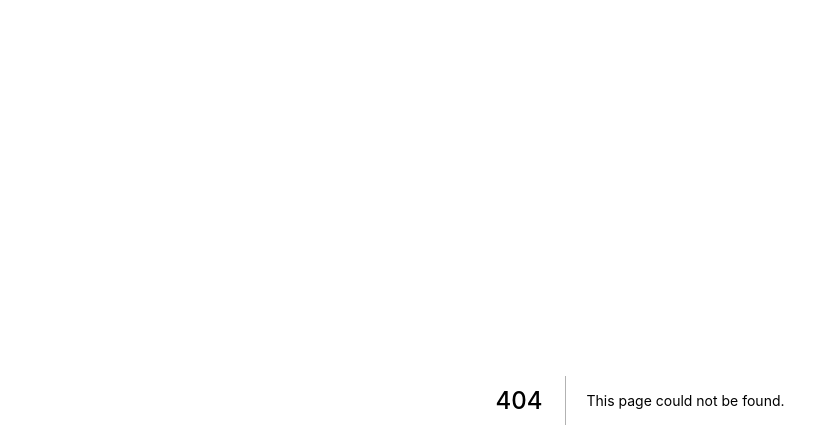
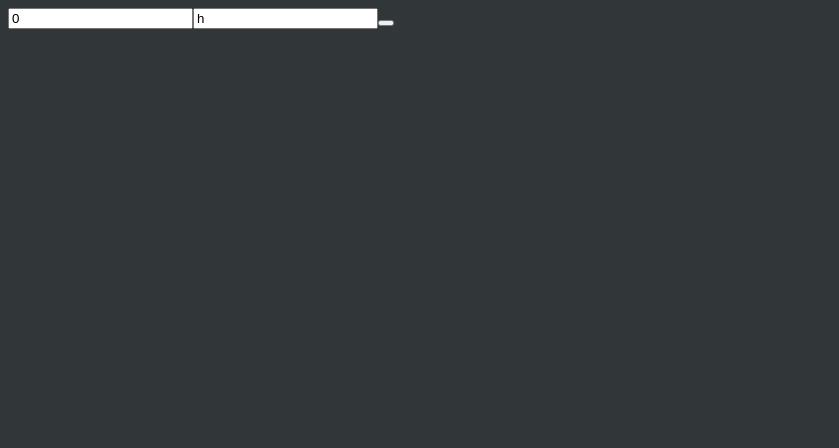
Before and after one commit to fredrikssongustav/timer-nextjs, a Next.js app: page / in a window 1280 px wide. Before the commit this address had no page. Shown: the top 448 px of the page, without its empty margins (0-839 px from the left). Built offline with nearby package versions, Linux system fonts and the light colour scheme.

Commit message:
ref: don't store pages in folders, causing weird behaviour

```diff
--- a/pages/index/index.tsx
+++ b/pages/index.tsx
@@ -37,7 +37,12 @@
   }
 
   const submitForm = (event: React.FormEvent<HTMLFormElement>) => {
-
+    event.preventDefault()
+    console.log(event)
+    Router.push({
+      pathname: '/clock',
+      query: state
+    })
   }
 
   return (<div>
```
Also changed, not shown: pages/clock.tsx (added, +13 -0 lines), 1 other file (tests, documents, lock files or other folders).
